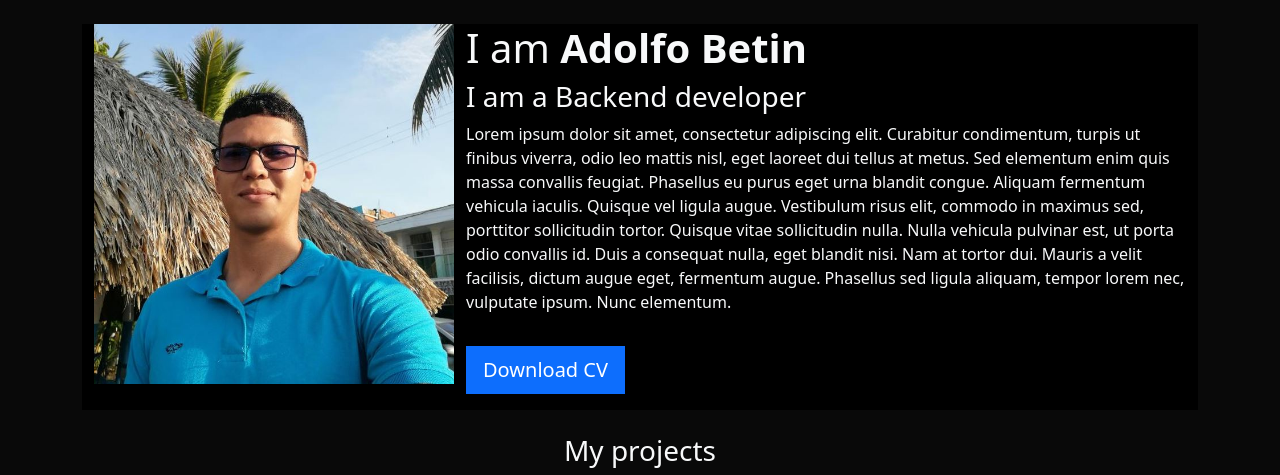
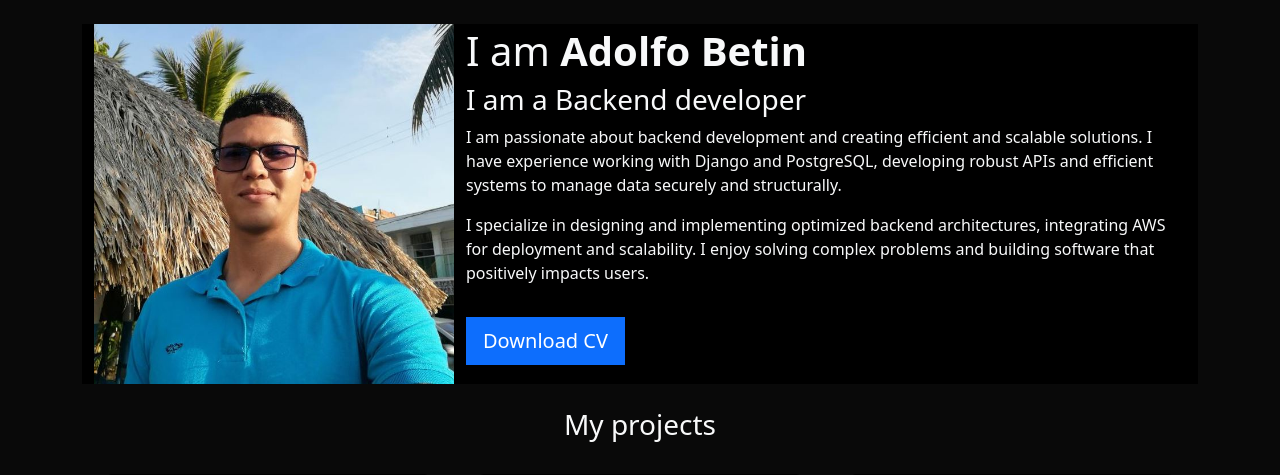
Before and after one commit to adolfojb2/My_Portfolio, a Django app: page / in a window 1280 px wide. Shown: the part 56-531 px from the top of the page. Run offline with Django 5.2, Linux system fonts and the light colour scheme; data comes from the database, SQL or seed files in the repository.

Commit message:
actualización de Home (Sobre mi)

```diff
--- a/portfolio/templates/home.html
+++ b/portfolio/templates/home.html
@@ -10,7 +10,8 @@
         <div class="col-md-8 my-auto">
             <h1>I am <strong>Adolfo Betin</strong></h1>
             <h3>I am a Backend developer</h3>
-            <p>Lorem ipsum dolor sit amet, consectetur adipiscing elit. Curabitur condimentum, turpis ut finibus viverra, odio leo mattis nisl, eget laoreet dui tellus at metus. Sed elementum enim quis massa convallis feugiat. Phasellus eu purus eget urna blandit congue. Aliquam fermentum vehicula iaculis. Quisque vel ligula augue. Vestibulum risus elit, commodo in maximus sed, porttitor sollicitudin tortor. Quisque vitae sollicitudin nulla. Nulla vehicula pulvinar est, ut porta odio convallis id. Duis a consequat nulla, eget blandit nisi. Nam at tortor dui. Mauris a velit facilisis, dictum augue eget, fermentum augue. Phasellus sed ligula aliquam, tempor lorem nec, vulputate ipsum. Nunc elementum. </p>
+            <p>I am passionate about backend development and creating efficient and scalable solutions. I have experience working with Django and PostgreSQL, developing robust APIs and efficient systems to manage data securely and structurally.</p>
+            <p>I specialize in designing and implementing optimized backend architectures, integrating AWS for deployment and scalability. I enjoy solving complex problems and building software that positively impacts users.</p>
             <a href="{% static 'portfolio/cv.pdf' %}" class="btn btn-primary btn-lg rounded-0 my-3" target="_blank">Download CV</a>
         </div>
 
```
